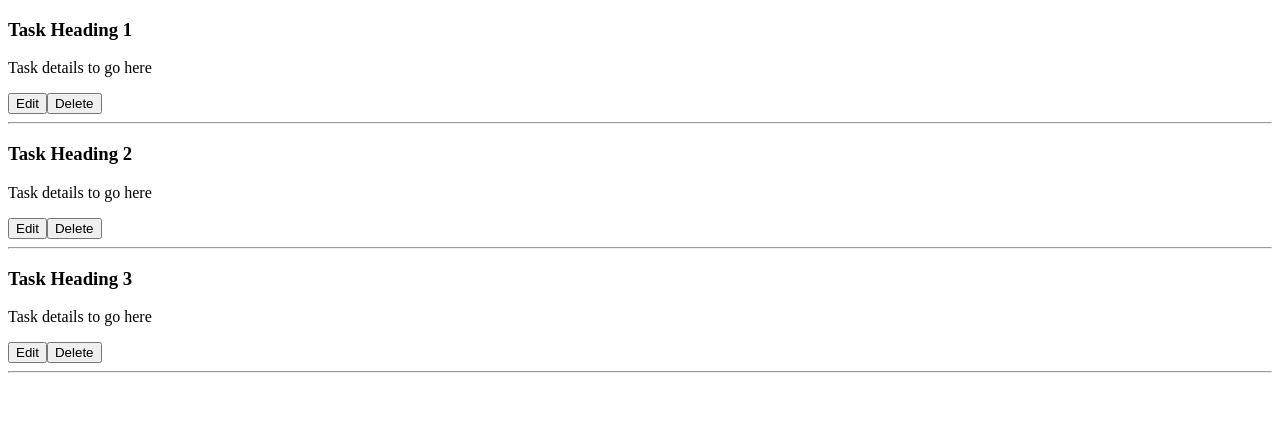
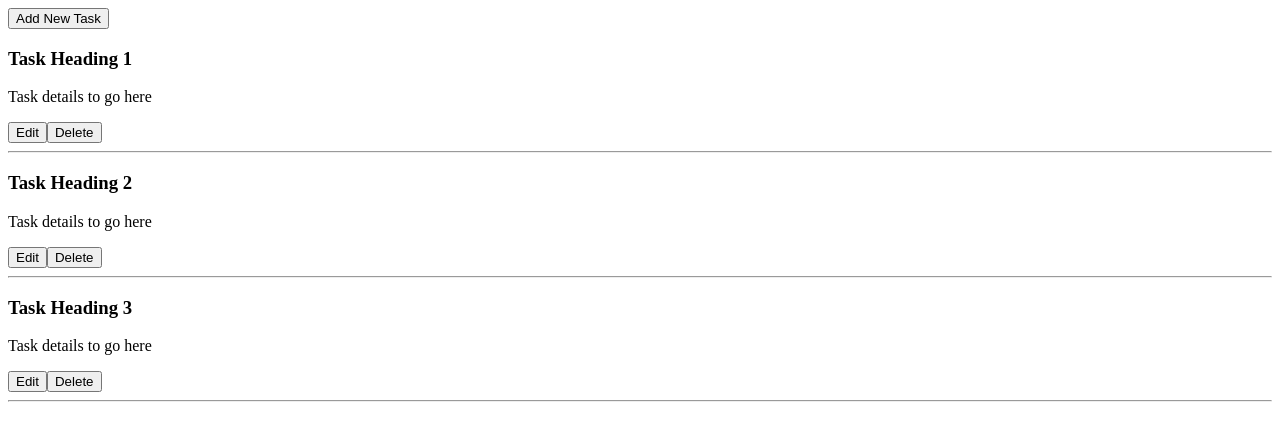
Before and after one commit to goel4ever/todo-react, a React app: page / in a window 1280 px wide. Shown: the top 440 px of the page. Built offline with nearby package versions, Linux system fonts and the light colour scheme.

Commit message:
chore(taskList): added parent app with add task feature

```diff
--- /dev/null
+++ b/src/App.js
@@ -0,0 +1,37 @@
+import React from 'react';
+import TaskList from './components/TaskList'
+import sample from '../data/sample';
+
+class App extends React.Component {
+  constructor() {
+    super();
+    this.counter = 5;
+    this.state = {
+      data: sample.agoel.taskList
+    };
+    this.update = this.update.bind(this);
+  }
+  update() {
+    let test = this.state.data;
+    test.push({
+      uniqueId: this.counter++,
+      taskName: 'New Task',
+      taskDescription: 'Sample description . . .',
+      taskStatus: 'OPEN'
+    });
+
+    this.setState({
+      data: test
+    });
+  }
+  render() {
+    return (
+      <div>
+        <button onClick={this.update}>Add New Task</button>
+        <TaskList data={this.state.data}/>
+      </div>
+    );
+  }
+}
+
+export default App;
--- a/src/main.js
+++ b/src/main.js
@@ -1,10 +1,9 @@
 import React from 'react';
 import ReactDOM from 'react-dom';
-import TaskList from './components/TaskList';
-import data from '../data/sample';
+import App from './App';
 
 // import App from './temp/App';
 
 // ReactDOM.render(<App text="Hello World!"/>, document.getElementById('app'));
 
-ReactDOM.render(<TaskList data={data.agoel.taskList}/>, document.getElementById('root'));
+ReactDOM.render(<App/>, document.getElementById('root'));
```
